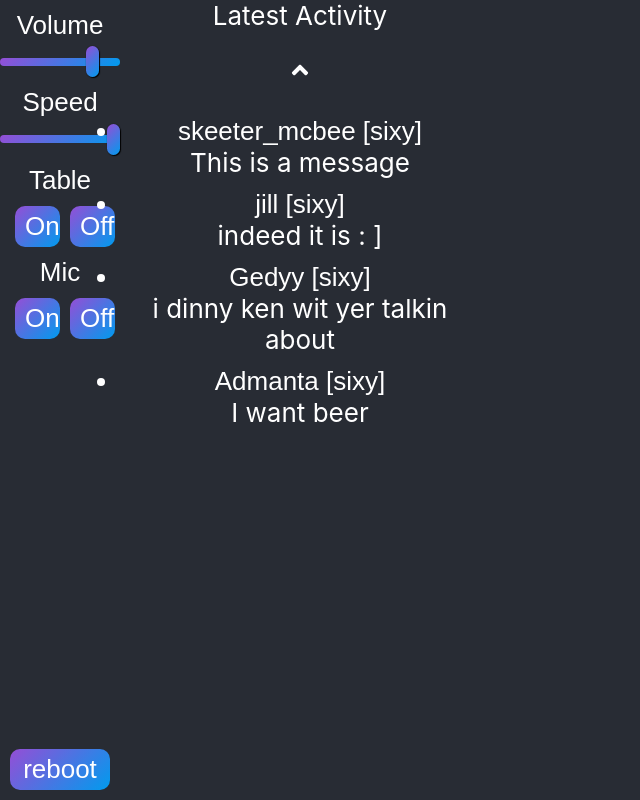
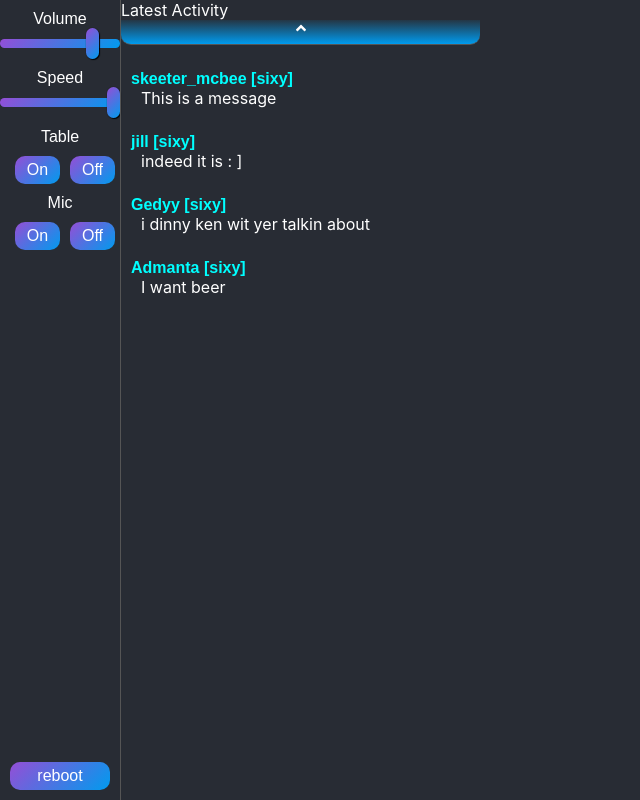
Before and after one commit to bmorrison4/sixy-react, a React (Create React App) app: page / in a window 1280 px wide. Shown: the whole page, without its empty margins (0-640 px from the left). Built offline with nearby package versions, Linux system fonts and the light colour scheme; no server answers.

Commit message:
styling changes

```diff
--- a/package.json
+++ b/package.json
@@ -6,6 +6,7 @@
     "joi-browser": "^13.4.0",
     "react": "^16.8.6",
     "react-dom": "^16.8.6",
+    "react-icons": "^3.6.1",
     "react-scripts": "2.1.8",
     "socket.io-client": "^2.2.0"
   },
--- a/src/App.css
+++ b/src/App.css
@@ -2,7 +2,7 @@
   text-align: center;
   background-color: #282c34;
   color: white;
-  font-size: calc(10px + 2vmin);
+  font-size: 1em;
 }
 
 .App-link {
--- a/src/styles/common.css
+++ b/src/styles/common.css
@@ -230,3 +230,73 @@ input:checked + .slider_round:before {
   -ms-transform: translateX(26px);
   transform: translateX(26px);
 }
+
+.chatBox {
+  float: right;
+  width: 359px;
+  height: 800px;
+  text-align: left;
+  border-left: 1px solid #555;
+}
+
+.latest-activity {
+}
+
+.latest-activity:checked {
+  -webkit-transform: translateX(37px);
+  -ms-transform: translateX(37px);
+  transform: translateX(37px);
+  margin-top: 0;
+}
+
+.title {
+
+}
+
+.chat-header {
+
+}
+
+.latest-activity-messages {
+
+}
+
+.chatBox-chat {
+
+}
+
+.chatBox-message-list {
+
+}
+
+.latest-activity-dropper {
+  width: 100%;
+  height: 24px;
+  text-align: center;
+  border-bottom: 1px solid #555;
+  border-bottom-left-radius: 10px;
+  border-bottom-right-radius: 10px;
+  background: -webkit-linear-gradient(90deg, #009bee 0%, #282c34 110%);
+  cursor: pointer;
+}
+
+ul {
+  margin: 0;
+  padding: 0;
+}
+
+li {
+  list-style-type: none;
+  padding-left: 10px;
+  padding-top: 15px;
+}
+
+.message-header {
+  text-align: left;
+  font-weight: bold;
+  color: #00FFFF;
+}
+
+.message-content {
+  padding-left: 10px;
+}
```
Also changed, not shown: 1 other file (tests, documents, lock files or other folders).
